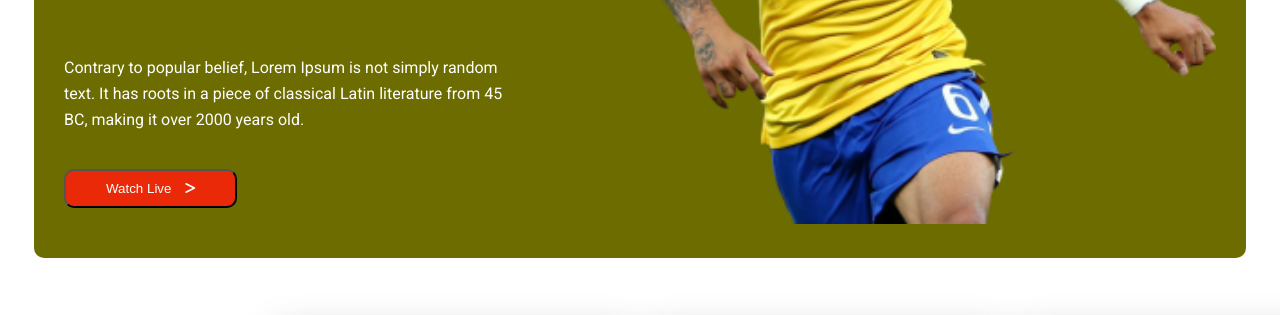
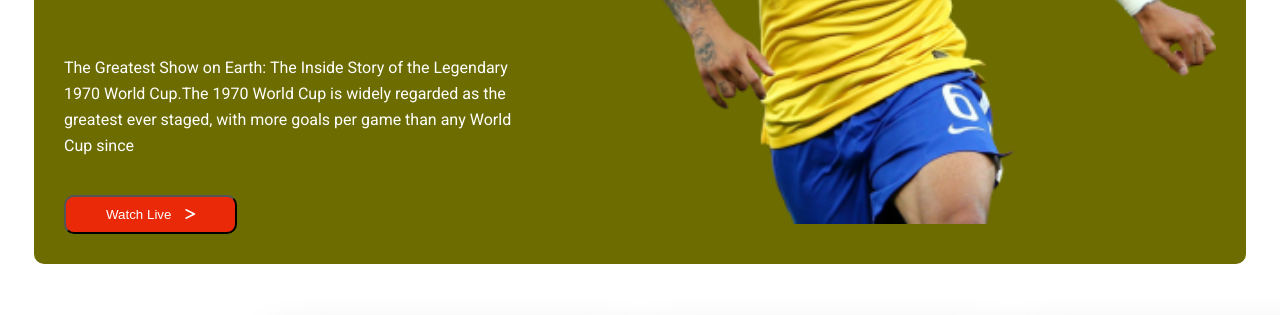
Before and after one commit to sohelrana2250/-Second-Assignment, a plain HTML site: page webside2.html in a window 1280 px wide. Shown: the part 449-764 px from the top of the page. Drawn offline with Linux system fonts and the light colour scheme.

Commit message:
lorem update and final submit

```diff
--- a/webside2.html
+++ b/webside2.html
@@ -21,9 +21,9 @@
             <div class="top-banner">
                 <div class="banner-info">
                     <h1>The Greatest show on the earth</h1>
-                    <p>Contrary to popular belief, Lorem Ipsum is not simply
-                        random text. It has roots in a piece of classical Latin literature from 45 BC, making it over
-                        2000 years old.</p>
+                    <p>The Greatest Show on Earth: The Inside Story of the Legendary 1970 World Cup.The 1970 World Cup
+                        is widely regarded as the greatest ever staged, with more goals per game than any World Cup
+                        since</p>
                     <button class="btn">Watch Live <i class="fa-solid fa-greater-than font-style "></i></button>
 
                 </div>
```
